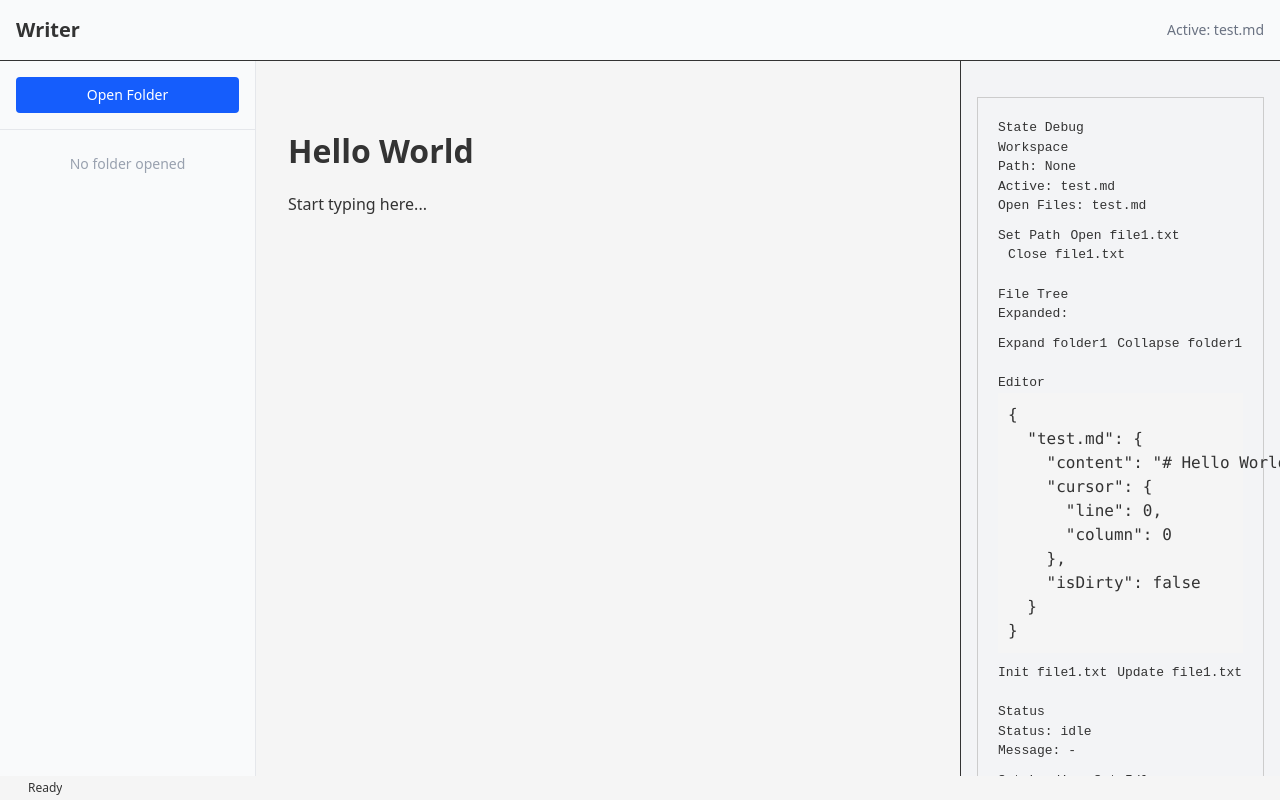
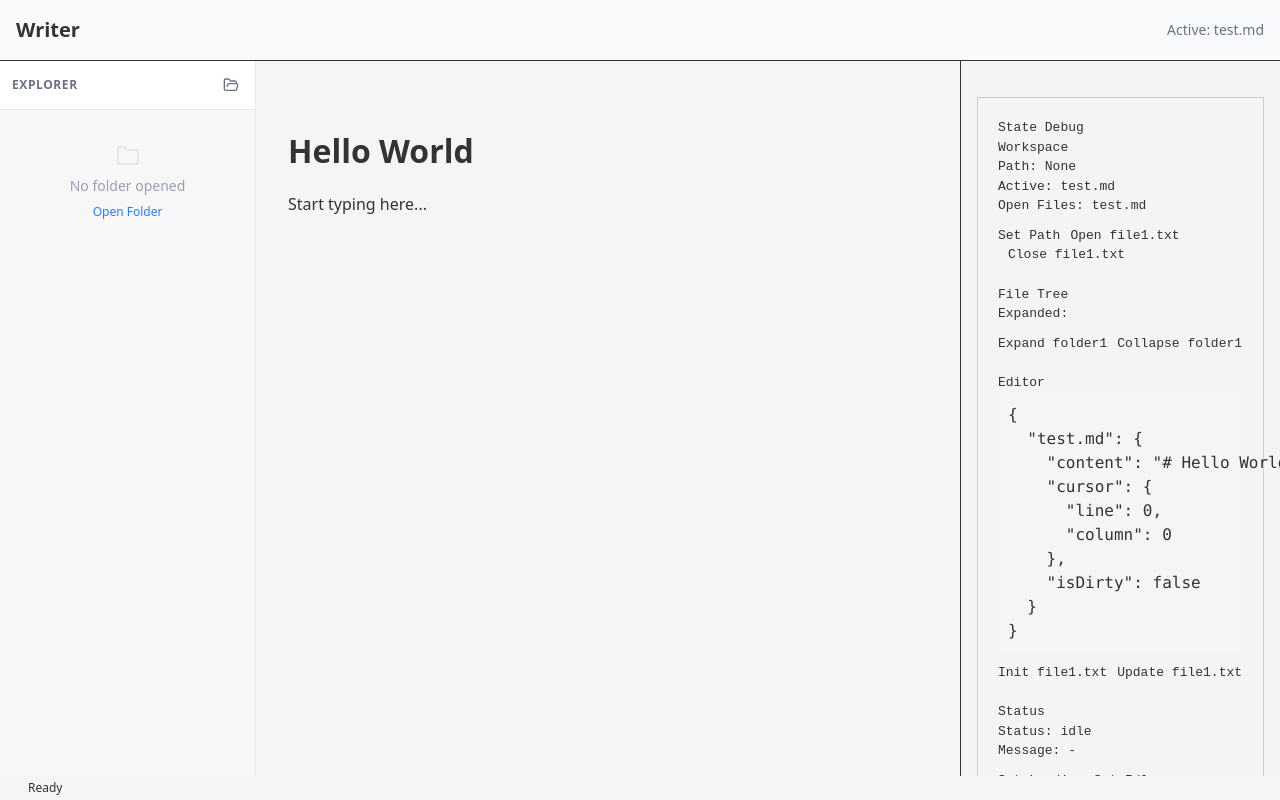
Before and after one commit to xczl-785/Writer, a React (Vite) app: page / in a window 1280 px wide. Built offline with nearby package versions, Linux system fonts and the light colour scheme.

Commit message:
feat(ui): introduce lucide icons and refactor sidebar layout

```diff
--- a/package.json
+++ b/package.json
@@ -20,6 +20,7 @@
     "@tiptap/react": "^3.19.0",
     "@tiptap/starter-kit": "^3.19.0",
     "clsx": "^2.1.1",
+    "lucide-react": "^0.564.0",
     "react": "^19.2.0",
     "react-dom": "^19.2.0",
     "zustand": "^5.0.11"
--- a/src/ui/sidebar/Sidebar.tsx
+++ b/src/ui/sidebar/Sidebar.tsx
@@ -2,38 +2,56 @@ import { useState } from 'react';
 import { useFileTreeStore } from '../../state/slices/filetreeSlice';
 import { openWorkspace, openFile } from '../../workspace/WorkspaceManager';
 import type { FileNode } from '../../state/types';
+import { Folder, FolderOpen, FileText } from 'lucide-react';
 
 export function Sidebar() {
   const { nodes } = useFileTreeStore();
 
   return (
-    <div className="h-full flex flex-col bg-gray-50 border-r border-gray-200 w-64 flex-shrink-0">
-      <div className="p-4 border-b border-gray-200">
+    <div className="h-full flex flex-col bg-gray-50/50 border-r border-gray-200 w-64 flex-shrink-0 select-none">
+      <div className="p-3 border-b border-gray-200 flex items-center justify-between bg-white">
+        <span className="text-xs font-semibold text-gray-500 uppercase tracking-wider">
+          Explorer
+        </span>
         <button
           onClick={openWorkspace}
-          className="w-full px-4 py-2 bg-blue-600 text-white rounded hover:bg-blue-700 transition-colors text-sm font-medium"
+          className="p-1 hover:bg-gray-100 rounded text-gray-500 hover:text-gray-700 transition-colors"
+          title="Open Folder"
         >
-          Open Folder
+          <FolderOpen size={16} />
         </button>
       </div>
-      <div className="flex-1 overflow-auto p-2">
+      <div className="flex-1 overflow-y-auto overflow-x-hidden p-2">
         {nodes.length === 0 ? (
-          <div className="text-gray-400 text-sm text-center mt-4">
-            No folder opened
+          <div className="flex flex-col items-center justify-center h-32 text-gray-400 text-sm">
+            <Folder size={24} className="mb-2 opacity-20" />
+            <span>No folder opened</span>
+            <button
+              onClick={openWorkspace}
+              className="mt-2 text-blue-500 hover:text-blue-600 text-xs font-medium"
+            >
+              Open Folder
+            </button>
           </div>
         ) : (
-          nodes.map((node) => <FileTreeNode key={node.path} node={node} />)
+          <div className="space-y-0.5">
+            {nodes.map((node) => (
+              <FileTreeNode key={node.path} node={node} level={0} />
+            ))}
+          </div>
         )}
       </div>
     </div>
   );
 }
 
-function FileTreeNode({ node }: { node: FileNode }) {
+function FileTreeNode({ node, level }: { node: FileNode; level: number }) {
   const [isExpanded, setIsExpanded] = useState(false);
   const isDirectory = node.type === 'directory';
+  const hasChildren = node.children && node.children.length > 0;
 
-  const handleClick = () => {
+  const handleClick = (e: React.MouseEvent) => {
+    e.stopPropagation();
     if (isDirectory) {
       setIsExpanded(!isExpanded);
     } else {
@@ -42,18 +60,33 @@ function FileTreeNode({ node }: { node: FileNode }) {
   };
 
   return (
-    <div className="select-none">
+    <div>
       <div
-        className="py-1 px-2 hover:bg-gray-100 rounded cursor-pointer text-sm truncate"
+        className="group flex items-center gap-1.5 py-1 px-2 hover:bg-gray-200/60 rounded-md cursor-pointer text-sm text-gray-700 transition-colors duration-150 ease-in-out"
+        style={{ paddingLeft: `${level * 12 + 8}px` }}
         onClick={handleClick}
       >
-        {isDirectory ? (isExpanded ? '📂 ' : '📁 ') : '📄 '}
-        {node.name}
+        <span className="text-gray-400 group-hover:text-gray-600 transition-colors flex-shrink-0">
+          {isDirectory ? (
+            isExpanded ? (
+              <FolderOpen size={16} className="text-blue-500" />
+            ) : (
+              <Folder size={16} className="text-blue-500" />
+            )
+          ) : (
+            <FileText size={16} className="text-gray-500" />
+          )}
+        </span>
+
+        <span className="truncate flex-1 leading-none py-0.5">{node.name}</span>
+
+        <div className="opacity-0 group-hover:opacity-100 transition-opacity flex items-center"></div>
       </div>
-      {isDirectory && isExpanded && node.children && (
-        <div className="pl-4 border-l border-gray-200 ml-2">
-          {node.children.map((child) => (
-            <FileTreeNode key={child.path} node={child} />
+
+      {isDirectory && isExpanded && hasChildren && (
+        <div>
+          {node.children!.map((child) => (
+            <FileTreeNode key={child.path} node={child} level={level + 1} />
           ))}
         </div>
       )}
```
Also changed, not shown: 1 other file (tests, documents, lock files or other folders).
